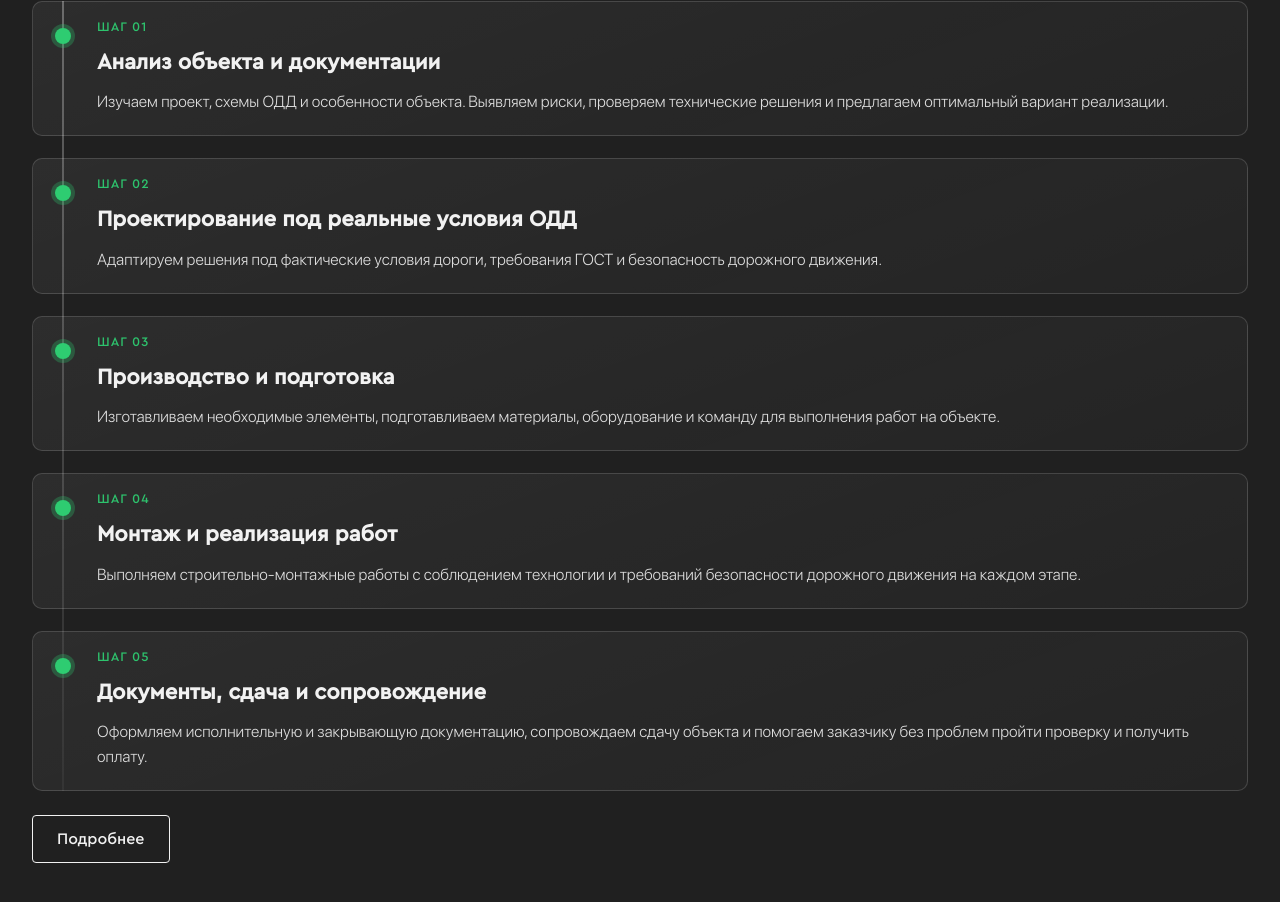
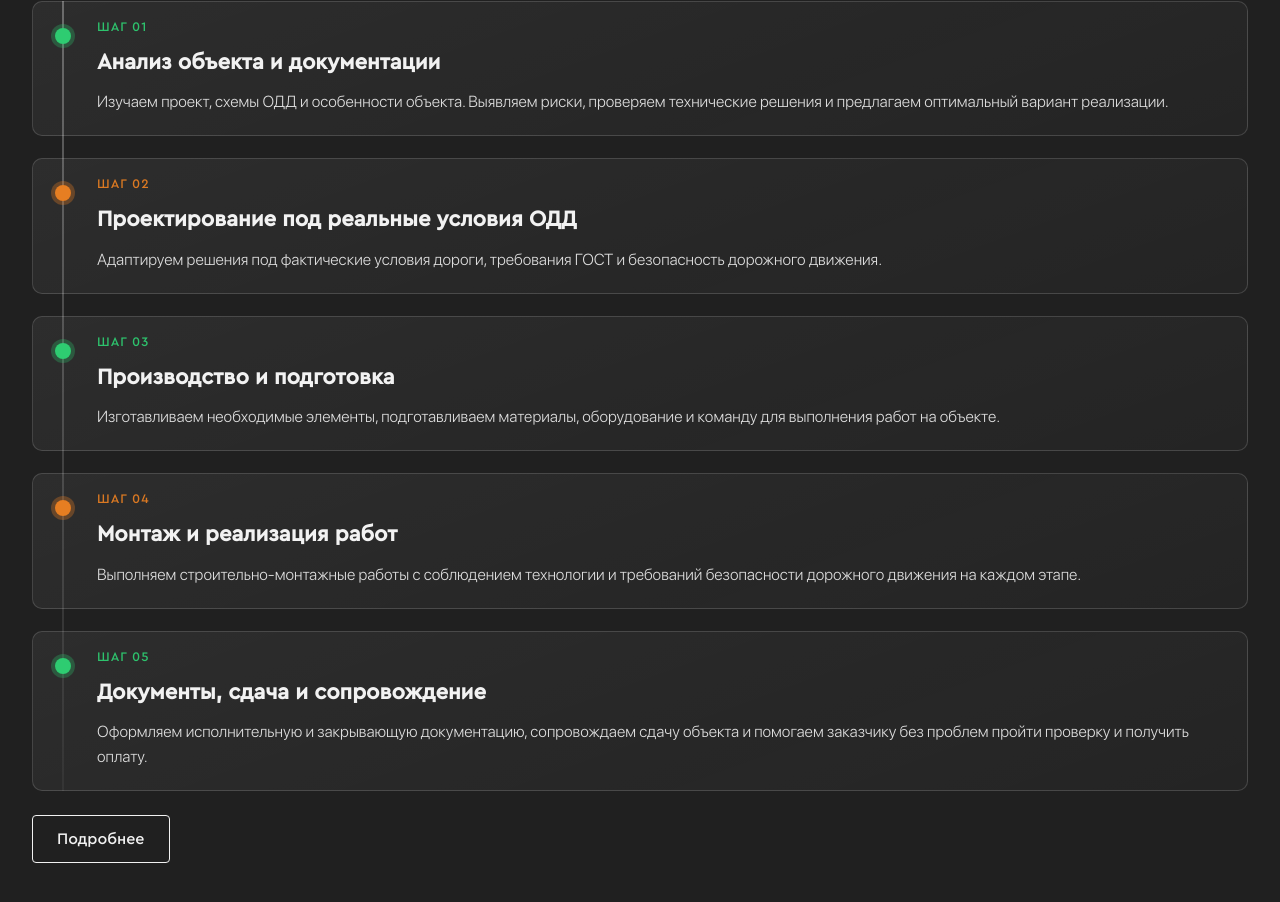
Before and after one commit to prstggvv/pdd-web, a React (Vite) app: page /#/ in a window 1280 px wide. Shown: the part 1730-2632 px from the top of the page. Built offline with nearby package versions, Linux system fonts and the light colour scheme.

Commit message:
fix: colors

```diff
--- a/src/components/MainComponents/InstrComponent/ui/InstrComponent.module.css
+++ b/src/components/MainComponents/InstrComponent/ui/InstrComponent.module.css
@@ -85,6 +85,10 @@
   letter-spacing: 0.08em;
 }
 
+.item:nth-child(2n) .number {
+  color: var(--color-accent);
+}
+
 .list::before {
   content: "";
   position: absolute;
@@ -105,6 +109,15 @@
   border-radius: 50%;
   background: var(--color-metric);
   box-shadow: 0 0 0 4px rgba(46, 204, 113, 0.28);
+}
+
+.item:nth-child(2n)::before {
+  background: var(--color-accent);
+  box-shadow: 0 0 0 4px rgba(230, 126, 34, 0.32);
+}
+
+.item:nth-child(2n):hover {
+  border-color: rgba(230, 126, 34, 0.55);
 }
 
 .heading {
```
